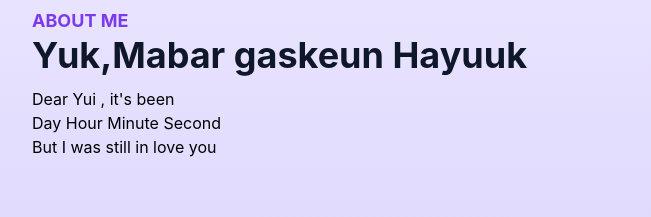
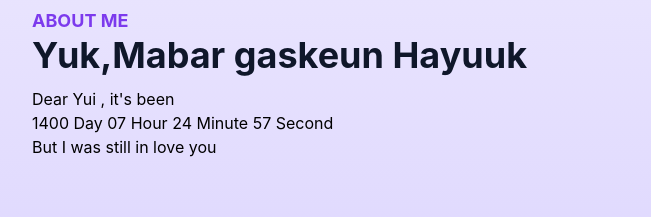
Before and after one commit to AndikaVikarMuhamad/AndikaVikarMuhamad.github.io, a website: page index.html in a window 1280 px wide. Shown: the part 743-960 px from the top of the page, 0-651 px from the left. Drawn offline with Linux system fonts and the light colour scheme.

Commit message:
add timer

```diff
--- a/index.html
+++ b/index.html
@@ -693,5 +693,7 @@
     </a>
     <script src="dist/js/jquery.js"></script>
     <script src="dist/js/script.js"></script>
+  <script src="dist/js/timer.js"></script>
+
   </body>
 </html>
```
